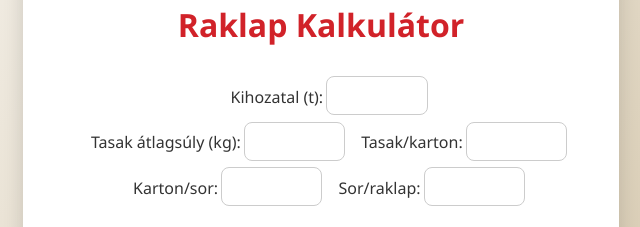
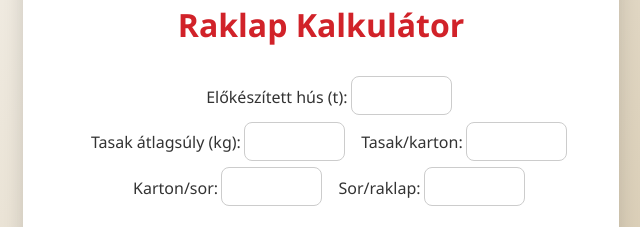
Before and after one commit to davidpokol/RaklapCalculator, a plain HTML site: page index.html in a window 1280 px wide. Shown: the part 351-578 px from the top of the page, 319-959 px from the left. Drawn offline with Linux system fonts and the light colour scheme.

Commit message:
Update index.html

```diff
--- a/index.html
+++ b/index.html
@@ -108,7 +108,7 @@
         <h1>Raklap Kalkulátor</h1>
 
         <div class="flex-container">
-            <label for="total_quantity">Kihozatal (t): </label>
+            <label for="total_quantity">Előkészített hús (t): </label>
             <input type="number" min="1" max="100" step="0.001" id="total_quantity" required/>
         </div>
         <div class="flex-container space-evenly">
```
